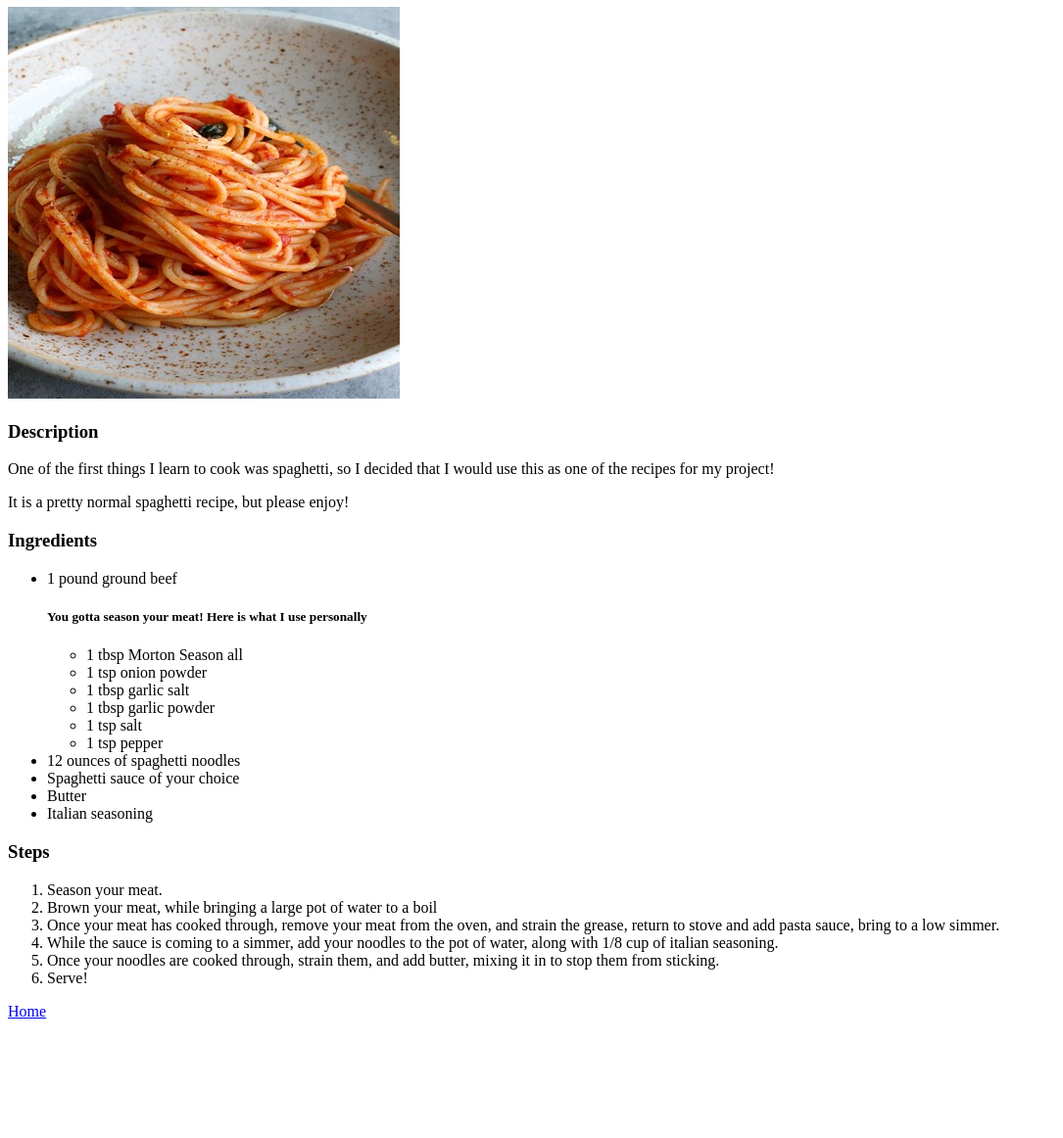
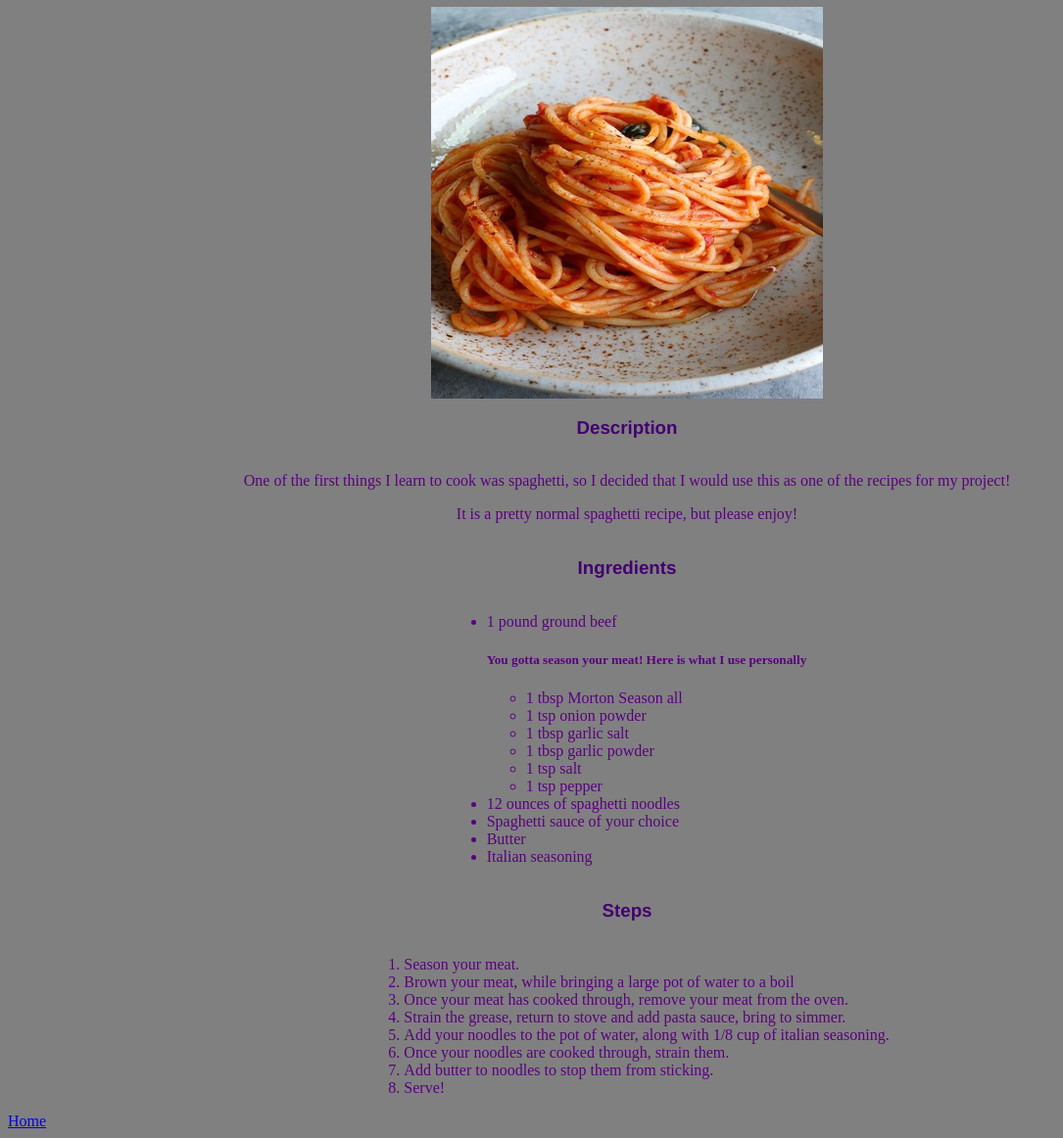
Before and after one commit to kiaenOdin/odin-recipes, a plain HTML site: page recipes/spaghetti.html in a window 1280 px wide. Shown: the part 73-1235 px from the top of the page at 98% size, without its empty margins (0-1085 px from the left). Before the commit the page ends 1123 px from the top, so only its background shows below. Drawn offline with Linux system fonts and the light colour scheme.

Commit message:
Added CSS, for practice.

```diff
--- a/recipes/spaghetti.html
+++ b/recipes/spaghetti.html
@@ -3,21 +3,28 @@
     <head>
         <meta charset="UTF-8">
         <title>Spaghetti Recipe</title>
+        <link rel="stylesheet" href="../style/style.css">
     </head>
 
     <body>
-        <h1>Spaghetti</h1>
+        <h1 class="title">Spaghetti</h1>
 
-        <img src="../img/spaghetti.jpg" alt="A picture of spaghetti in a dotted stoneware bowl">
+        <img class="imgc" src="../img/spaghetti.jpg" alt="A picture of spaghetti in a dotted stoneware bowl">
 
-        <h3>Description</h3>
+        <h3 class="title">Description</h3>
 
+        <div class="center">
+            <div class="left">
                 <p>One of the first things I learn to cook was spaghetti, so I decided that I would use this as one of the recipes for my project!</p>
 
                 <p>It is a pretty normal spaghetti recipe, but please enjoy!</p>
+            </div>
+        </div>
 
-        <h3>Ingredients</h3>
+        <h3 class="title">Ingredients</h3>
 
+        <div class="center">
+            <div class="left">
                 <ul>
                     <li>1 pound ground beef
                         <h5>You gotta season your meat! Here is what I use personally</h5>
@@ -35,17 +42,26 @@
                     <li>Butter</li>
                     <li>Italian seasoning</li>
                 </ul>
+            </div>
+        </div>
 
-        <h3>Steps</h3>
+        <h3 class="title">Steps</h3>
 
+        <div class="center">
+            <div class="left">
                 <ol>
                     <li>Season your meat.</li>
                     <li>Brown your meat, while bringing a large pot of water to a boil</li>
-            <li>Once your meat has cooked through, remove your meat from the oven, and strain the grease, return to stove and add pasta sauce, bring to a low simmer.</li>
-            <li>While the sauce is coming to a simmer, add your noodles to the pot of water, along with 1/8 cup of italian seasoning.</li>
-            <li>Once your noodles are cooked through, strain them, and add butter, mixing it in to stop them from sticking.</li>
+                    <li>Once your meat has cooked through, remove your meat from the oven.</li>
+                    <li>Strain the grease, return to stove and add pasta sauce, bring to simmer.</li>
+                    <li>Add your noodles to the pot of water, along with 1/8 cup of italian seasoning.</li>
+                    <li>Once your noodles are cooked through, strain them.</li>
+                    <li>Add butter to noodles to stop them from sticking.</li>
                     <li>Serve!</li>
                 </ol>
+            </div>
+        </div>
+
         <a href="../index.html">Home</a>
     </body>
 </html>
--- /dev/null
+++ b/style/style.css
@@ -0,0 +1,41 @@
+.title {
+    background-color: gray;
+    color: rgb(67, 0, 112);
+    text-align: center;
+    font-family: Helvetica, serif;
+}
+
+.list {
+    text-align: center;
+    color: rgb(67,0,112);
+}
+
+.center {
+    text-align: center;
+    color: rgb(90, 0, 126);
+}
+
+.left {
+    display: inline-block;
+}
+
+ul,
+li {
+    text-align: left;
+    color: rgb(90, 0, 126);
+}
+
+body {
+    background-color: gray;
+}
+
+h1,
+h3 {
+    text-align: center;
+}
+
+.imgc {
+    display: block;
+    margin-left: auto;
+    margin-right: auto;
+  }
```
Also changed, not shown: index.html (+5 -4 lines), recipes/rice-chicken.html (+20 -7 lines), recipes/salsa.html (+20 -7 lines). Lines whose indentation alone changed are shown as unchanged.
